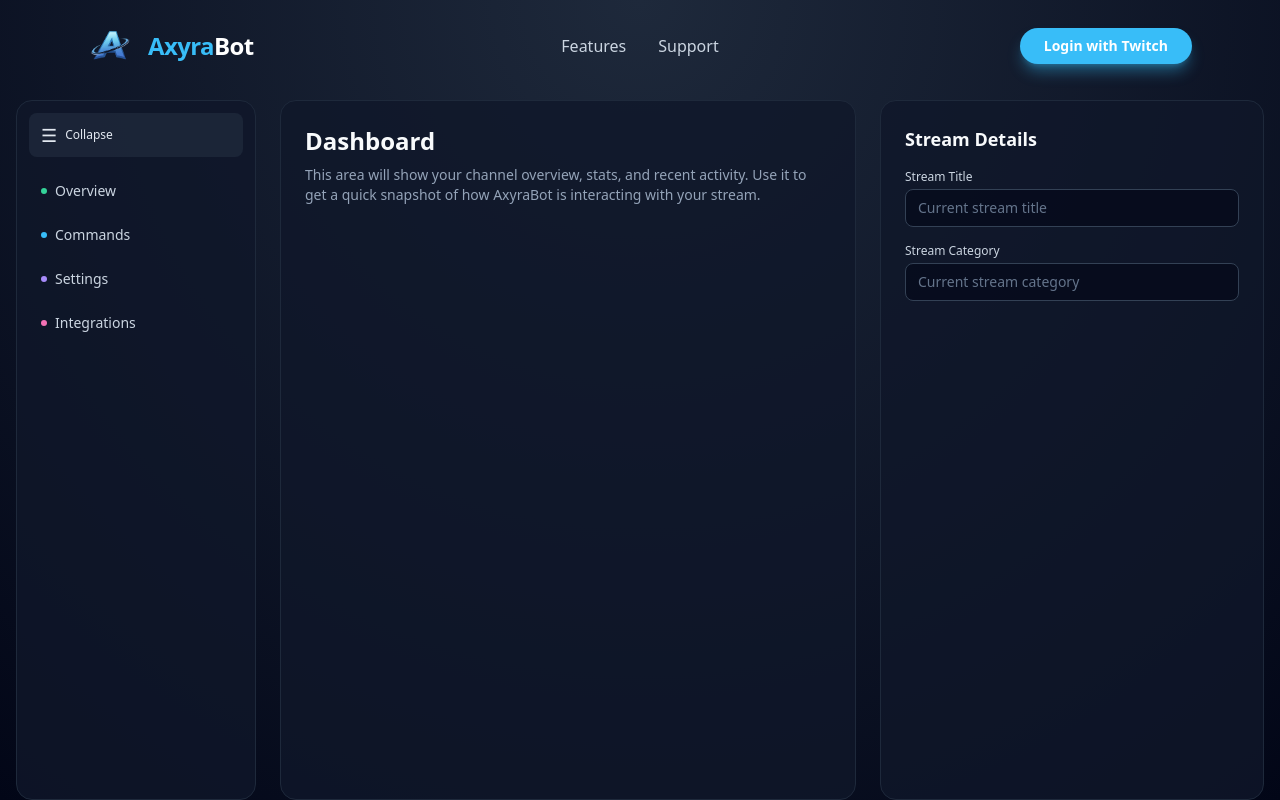
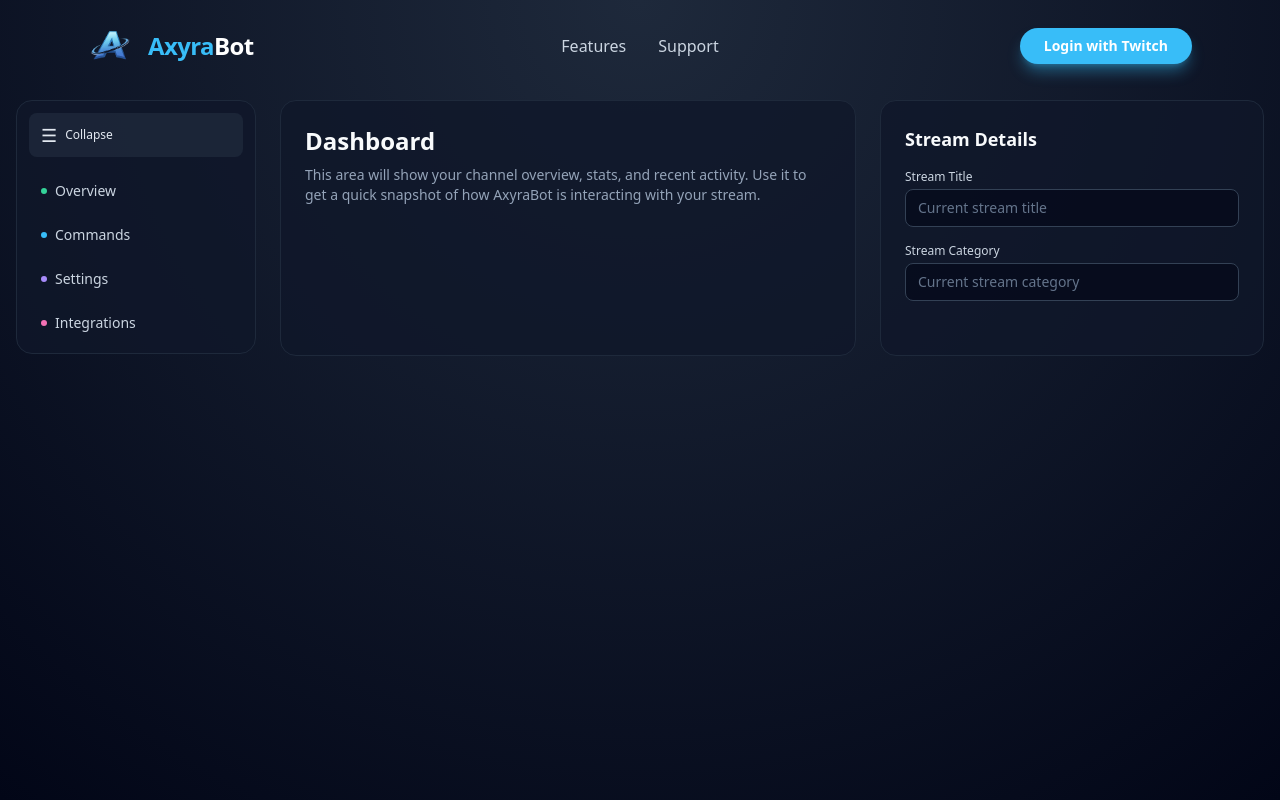
Before and after one commit to nopopcorn12312/AxyraBot, a Next.js app in the folder frontend/: page /dashboard in a window 1280 px wide. Built offline with nearby package versions, Linux system fonts and the light colour scheme; no server answers.

Commit message:
Changed heros within dashbaord

```diff
--- a/frontend/app/dashboard/page.tsx
+++ b/frontend/app/dashboard/page.tsx
@@ -113,7 +113,7 @@ export default function DashboardPage() {
         </div>
       </header>
 
-      <div className="flex-1 flex w-full mt-8 gap-6">
+      <div className="flex-1 flex w-full mt-8 gap-6 items-start">
         <div
           className={`${sidebarOpen ? "w-60" : "w-16"} flex flex-col rounded-2xl border border-slate-800 bg-slate-900/80 p-3 transition-all duration-200`}
         >
@@ -145,7 +145,7 @@ export default function DashboardPage() {
           </nav>
         </div>
         <div className="flex-1 flex flex-col lg:flex-row gap-6 text-slate-50">
-          <div className="flex-1 rounded-2xl border border-slate-800 bg-slate-900/80 p-6">
+          <div className="flex-1 h-64 rounded-2xl border border-slate-800 bg-slate-900/80 p-6">
             <h1 className="text-2xl font-semibold mb-2">Dashboard</h1>
             <p className="text-sm text-slate-400">
               This area will show your channel overview, stats, and recent
@@ -153,7 +153,7 @@ export default function DashboardPage() {
               interacting with your stream.
             </p>
           </div>
-          <div className="w-full lg:w-80 xl:w-96 rounded-2xl border border-slate-800 bg-slate-900/80 p-6">
+          <div className="w-full lg:w-80 xl:w-96 h-64 rounded-2xl border border-slate-800 bg-slate-900/80 p-6">
             <h2 className="text-lg font-semibold mb-4">Stream Details</h2>
             <label className="block text-xs font-medium text-slate-300 mb-1">
               Stream Title
```
